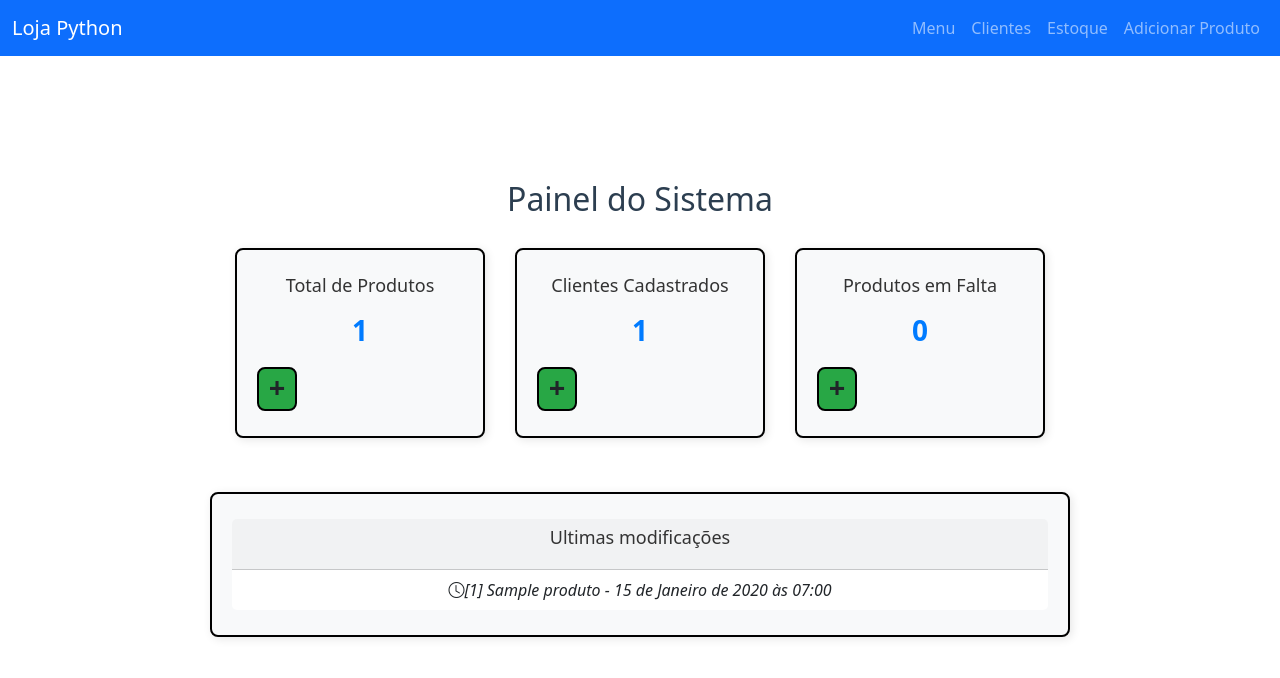
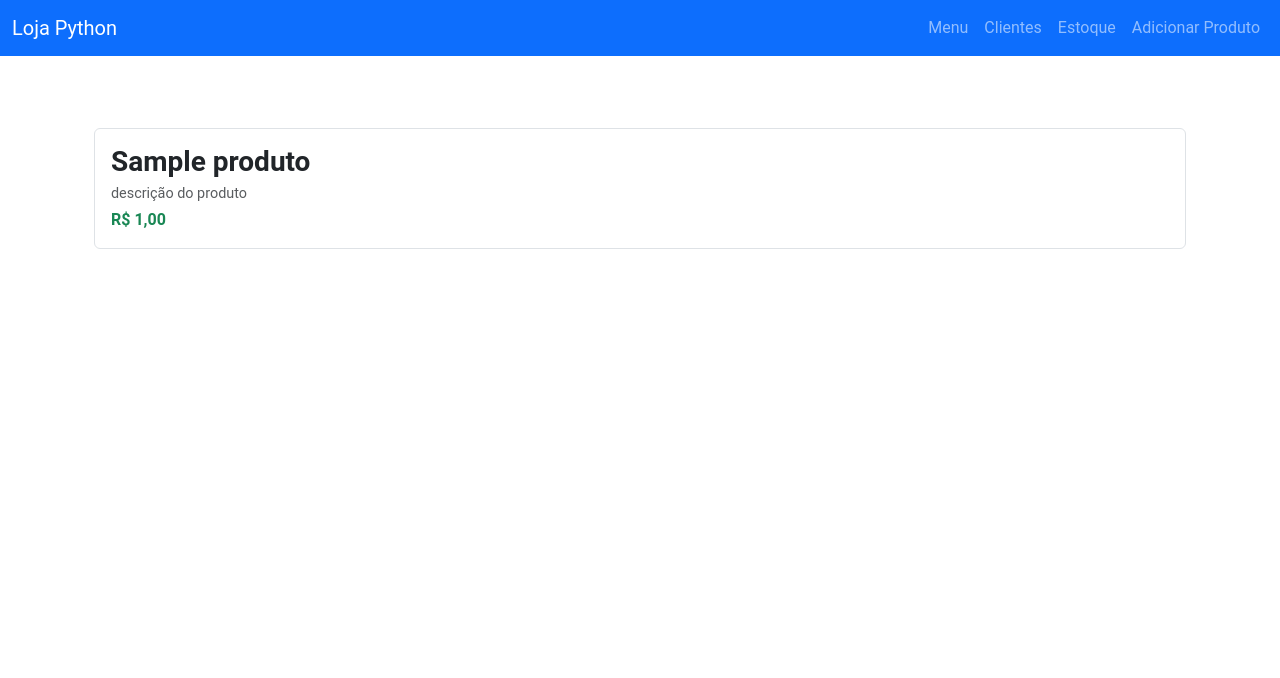
Before and after one commit to CristyanRyan077/LojaPython, a Django app: page / in a window 1280 px wide. Shown: the top 678 px of the page. Run offline with Django 5.2, Linux system fonts and the light colour scheme; tables that the repository leaves empty hold one stand-in row (values such as "Sample post").

Commit message:
adicionado url loja, com os produtos em card

```diff
--- a/django_basico/settings.py
+++ b/django_basico/settings.py
@@ -22,7 +22,7 @@ SECURE_HSTS_INCLUDE_SUBDOMAINS = True
 SECURE_HSTS_PRELOAD = True
 SECURE_PROXY_SSL_HEADER = ("HTTP_X_FORWARDED_PROTO", "https")
 
-SECURE_SSL_REDIRECT = True
+SECURE_SSL_REDIRECT = False
 SESSION_COOKIE_SECURE = True
 CSRF_COOKIE_SECURE = True
 
@@ -35,7 +35,7 @@ SECRET_KEY = "Cu1xYpVQXNLj-kcKSC8GzRwdqwW4M8n0Y2pKHCVn4hxgcQrTyGVGJfgC6CoF81k6t3
 
 
 # SECURITY WARNING: don't run with debug turned on in production!
-DEBUG = False
+DEBUG = True
 
 ALLOWED_HOSTS = ["cristyan.pythonanywhere.com", "localhost", "127.0.0.1"]
 
--- /dev/null
+++ b/estoque/templates/Loja.html
@@ -0,0 +1,38 @@
+{% extends "base.html" %}
+
+{% block title %}Loja Python{% endblock %}
+
+{% block content %}
+
+<style>
+  body {
+    font-family: 'Roboto', sans-serif;
+  }
+    .hover-card {
+    transition: transform 0.2s ease, box-shadow 0.2s ease;
+  }
+  .hover-card:hover {
+    transform: scale(1.02);
+    box-shadow: 0 4px 12px rgba(0,0,0,0.1);
+  }
+</style>
+
+{% for produto in produtos %}
+  <a href="{% url 'editar_produto' produto.id %}"  class="text-decoration-none text-reset">
+    <div class="container my-4">
+      <div class="d-flex border rounded p-3 mb-3 align-items-start bg-white hover-card" style="background-color: #fff;">
+        <div class="flex-grow-1 me-3">
+         <h3 class="fw-bold mb-1">{{ produto.nome }}</h3>
+          <p class="mb-1 text-muted" style="font-size: 0.9rem;">
+          descrição do produto</p>
+          <span class="text-success fw-semibold">R$ {{ produto.preco }}</span>
+      </a>
+        </div>
+        <!-- imagem -->
+      </div>
+    </div>
+{% endfor %}
+
+
+
+{% endblock %}
--- a/estoque/templates/base.html
+++ b/estoque/templates/base.html
@@ -88,7 +88,7 @@
 <body>
      <nav class="navbar navbar-expand-lg navbar-dark bg-primary">
         <div class="container-fluid">
-            <a class="navbar-brand" href="{% url 'ver_menu' %}">Loja Python</a>
+            <a class="navbar-brand" href="{% url 'loja_python' %}">Loja Python</a>
             <button class="navbar-toggler" type="button" data-bs-toggle="collapse"
               data-bs-target="#navbarNav" aria-controls="navbarNav" aria-expanded="false" aria-label="Toggle navigation">
               <span class="navbar-toggler-icon"></span>
--- a/estoque/urls.py
+++ b/estoque/urls.py
@@ -2,7 +2,7 @@ from django.urls import path
 from . import views
 
 urlpatterns = [
-    path("", views.ver_menu, name="ver_menu"),
+    path("", views.loja_python, name="loja_python"),
     path("adicionar/", views.adicionar_produto, name="adicionar_produto"),
     path("menu/", views.ver_menu, name="ver_menu"),
     path("estoque", views.ver_estoque, name="ver_estoque"),
--- a/estoque/views.py
+++ b/estoque/views.py
@@ -1,6 +1,10 @@
 from django.shortcuts import render, redirect, get_object_or_404
 from django.http import HttpResponse
 from .models import produto, Cliente
+
+def loja_python(request):
+    produtos = produto.objects.all()
+    return render(request, "Loja.html", {"produtos": produtos})
 
 
 def ver_estoque(request):
```
